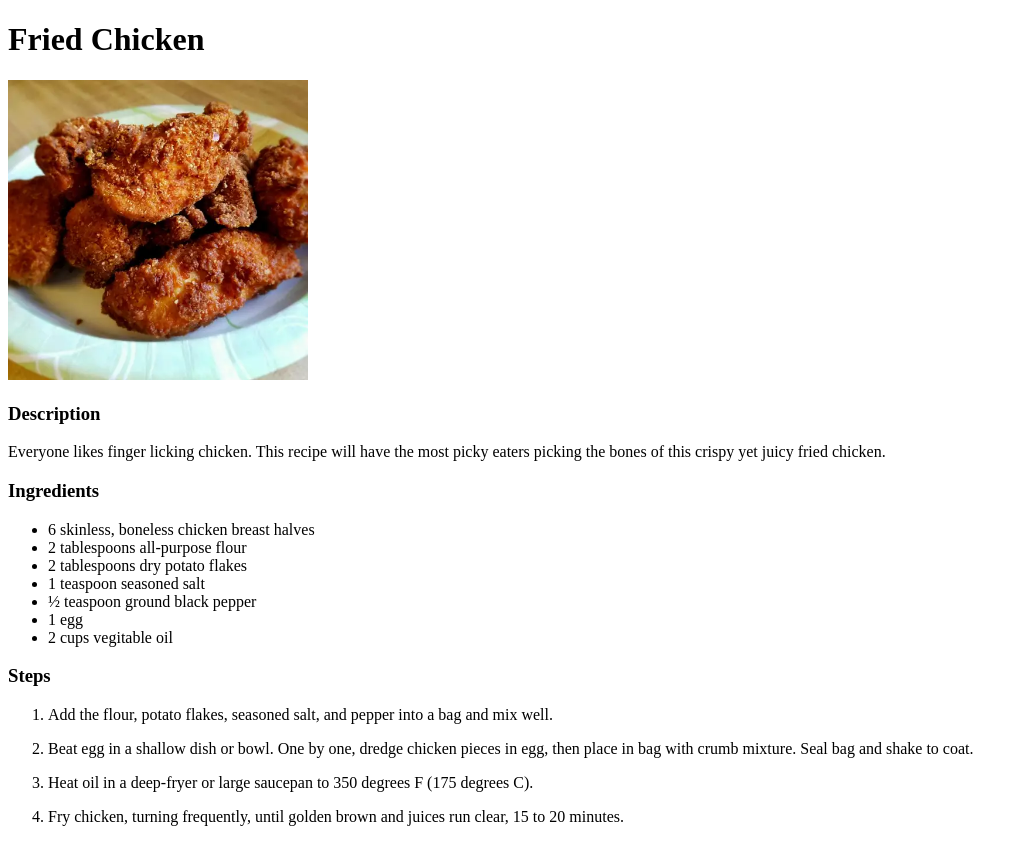
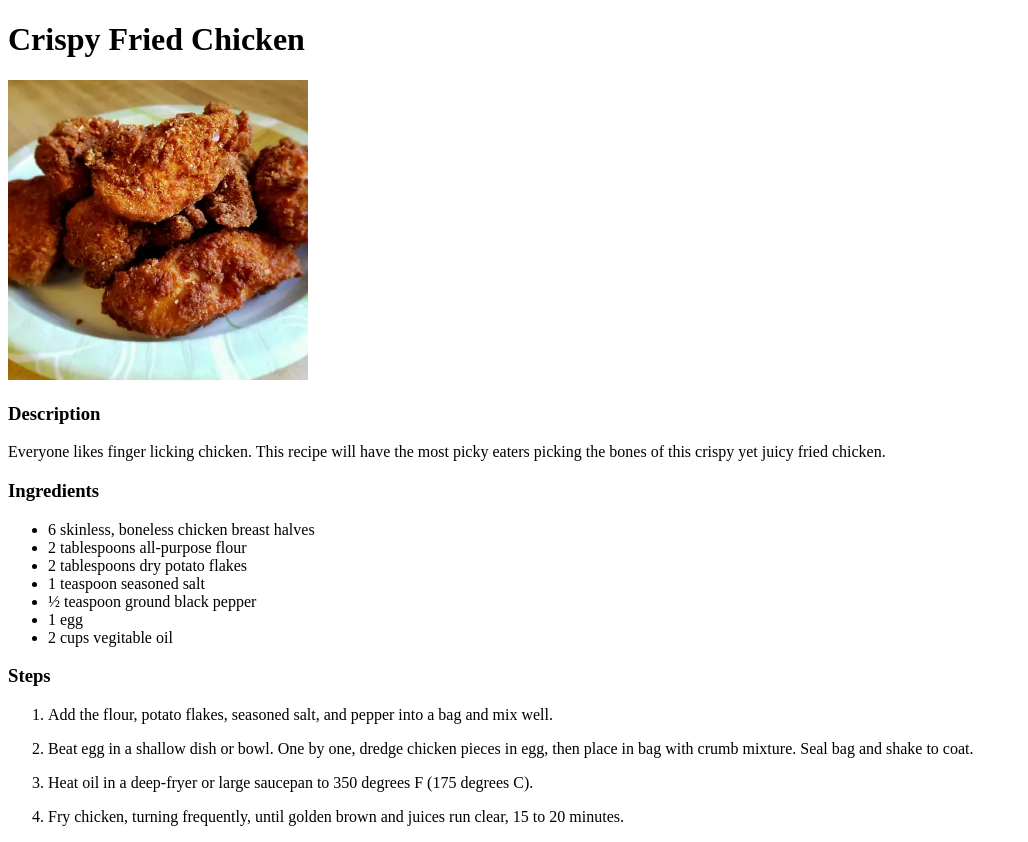
Before and after one commit to IzzoAdy/odin-recipes, a plain HTML site: page fried-chicken.html in a window 1280 px wide. Shown: the whole page, without its empty margins (0-1028 px from the left). Drawn offline with Linux system fonts and the light colour scheme.

Commit message:
Amend head and title
Amend head and title from Fried Chicken to
Crispy Fried Chicken

```diff
--- a/fried-chicken.html
+++ b/fried-chicken.html
@@ -4,10 +4,10 @@
     <head>
         <meta charset="UTF-8">
         <meta name="viewport" content="width=device-width, initial-scale=1.0">
-        <title>Fried Chicken</title>
+        <title>Crispy Fried Chicken</title>
     </head>
     <body>
-        <h1>Fried Chicken</h1>
+        <h1>Crispy Fried Chicken</h1>
         <img src="img/fried-chicken.jpeg" height="300">
         <h3>Description</h3>
         <p>Everyone likes finger licking chicken. This recipe will
```
